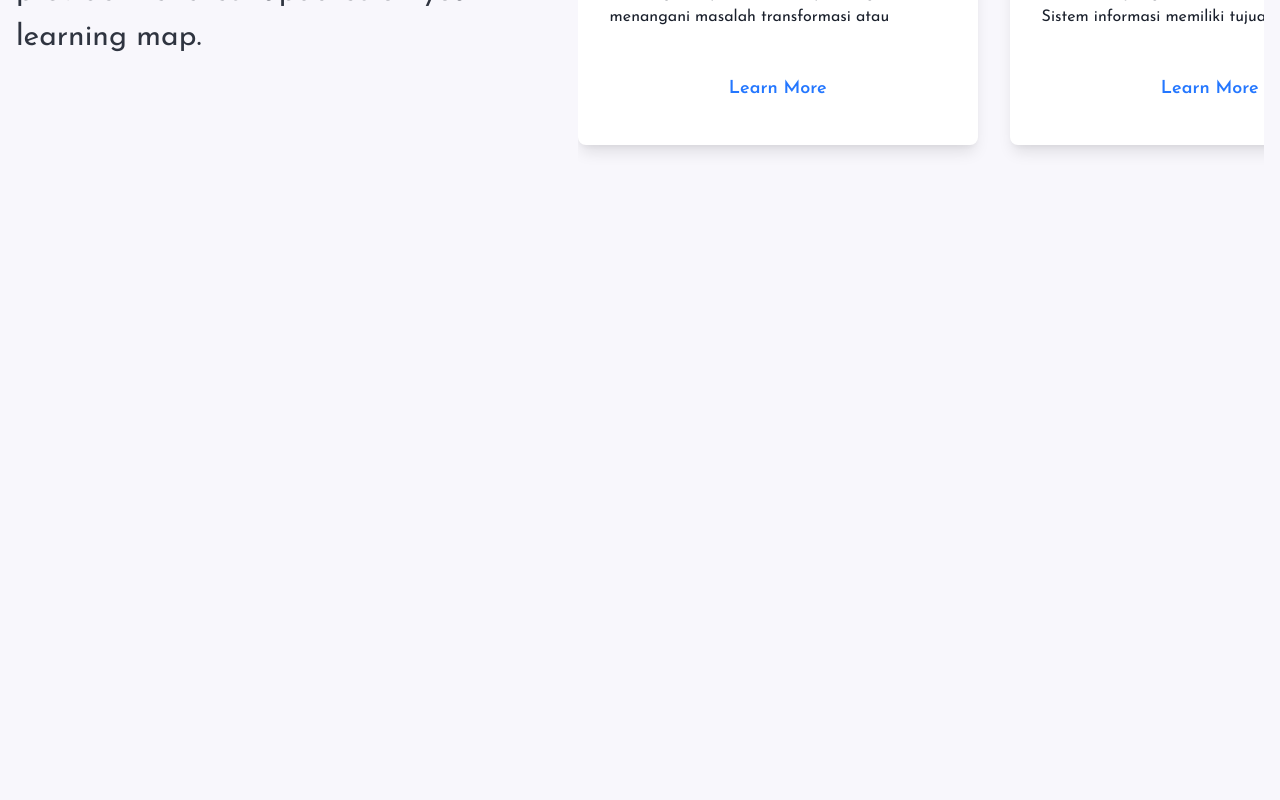
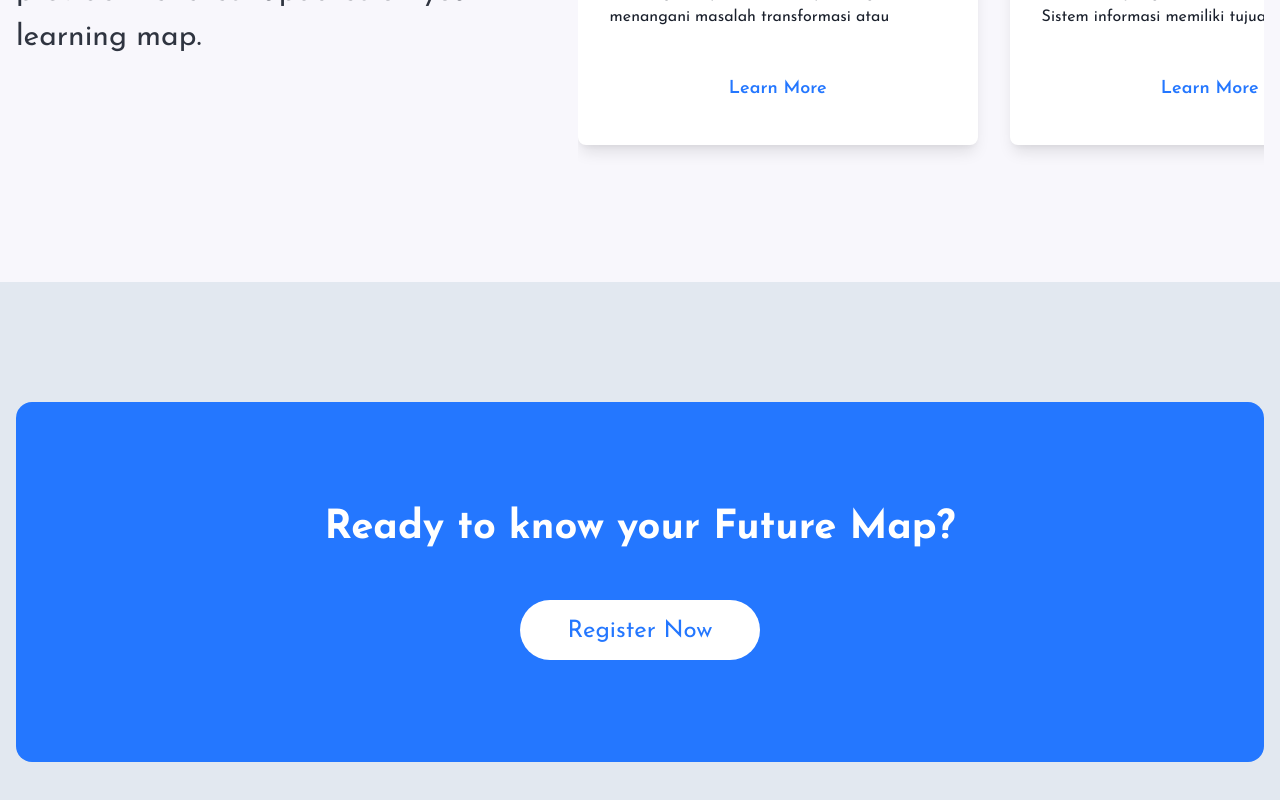
Before and after one commit to rg-km/final-project-engineering-53, a React (Create React App) app in the folder frontend/: page / in a window 1280 px wide. Shown: the part 1875-2675 px from the top of the page. Before the commit the page ends 2157 px from the top, so only its background shows below. Built offline with nearby package versions, Linux system fonts and the light colour scheme; data requests are answered from the project's data file.

Commit message:
update: cta section on Home + button component

```diff
--- /dev/null
+++ b/frontend/src/components/buttons/BtnPrimary.jsx
@@ -0,0 +1,23 @@
+import { Button } from "@chakra-ui/react";
+import React from "react";
+
+export default function BtnPrimary({ title, href, btnColor, textColor, scheme }) {
+  return (
+    <Button
+      as="a"
+      href={href}
+      pt={0.5}
+      width="240px"
+      height="60px"
+      fontSize="2xl"
+      fontWeight="normal"
+      variant="solid"
+      borderRadius="50px"
+      colorScheme={scheme}
+      textColor={textColor}
+      backgroundColor={btnColor}
+    >
+      {title}
+    </Button>
+  );
+}
--- /dev/null
+++ b/frontend/src/components/sections/HomeCTA.jsx
@@ -0,0 +1,37 @@
+import React from "react";
+import { Box, Container, Heading, VStack } from "@chakra-ui/react";
+import BtnPrimary from "../buttons/BtnPrimary";
+
+export default function HomeCTA() {
+  return (
+    <>
+      <Box
+        as="section"
+        w="full"
+        minH="600px"
+        display="flex"
+        justifyContent="center"
+        alignItems="center"
+        bgColor="gray.200"
+      >
+        <Container maxW="container.xl" height="full">
+          <VStack
+            width="full"
+            height="360px"
+            justify="center"
+            color="white"
+            bgColor="#2477FF"
+            borderRadius={16}
+            spacing={12}
+          >
+            <Heading as="h2" fontSize="40px">
+              Ready to know your Future Map?
+            </Heading>
+
+            <BtnPrimary title="Register Now" btnColor="white" textColor="#2477FF" />
+          </VStack>
+        </Container>
+      </Box>
+    </>
+  );
+}
--- a/frontend/src/pages/Home.js
+++ b/frontend/src/pages/Home.js
@@ -1,4 +1,5 @@
 import Hero from "../components/sections/Hero";
+import HomeCTA from "../components/sections/HomeCTA";
 import Learning from "../components/sections/Learning";
 
 export default function Home() {
@@ -6,6 +7,7 @@ export default function Home() {
     <>
       <Hero />
       <Learning />
+      <HomeCTA />
     </>
   );
 }
```
